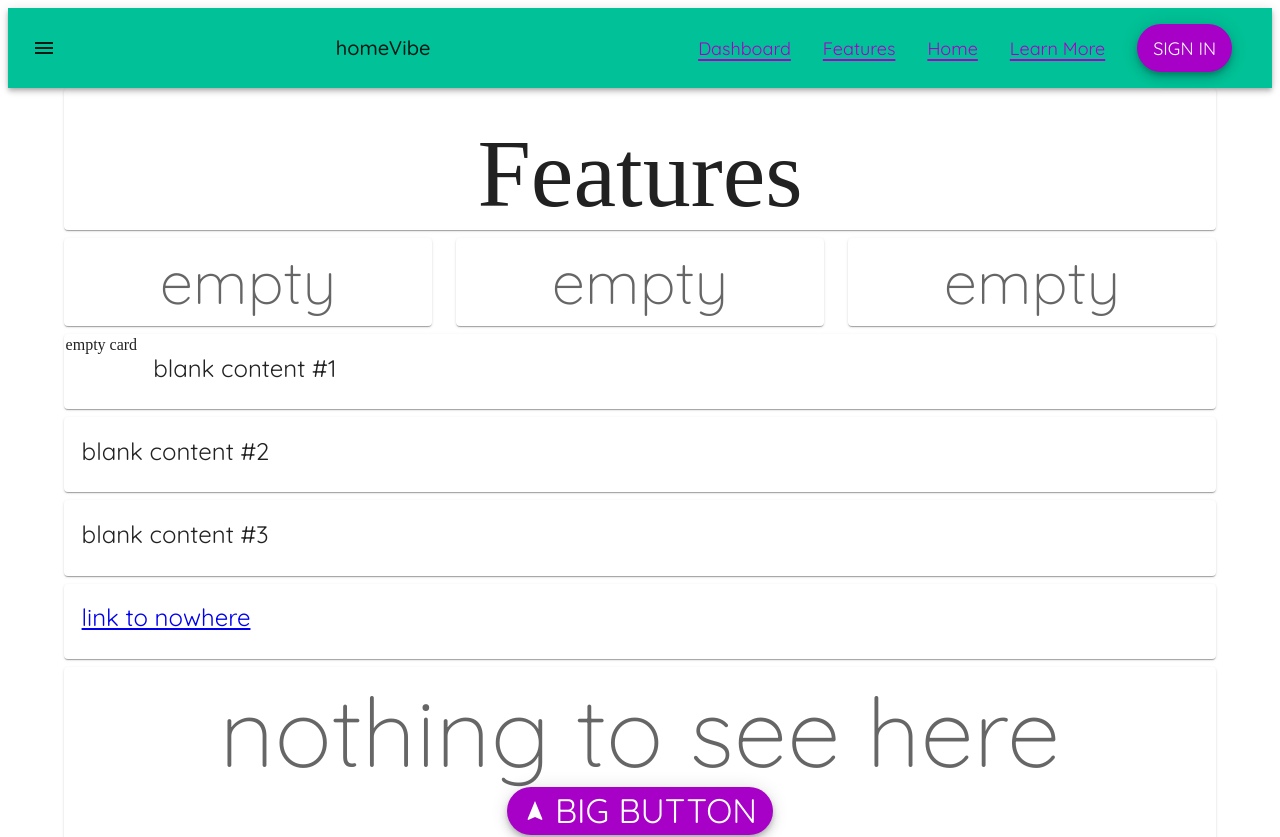
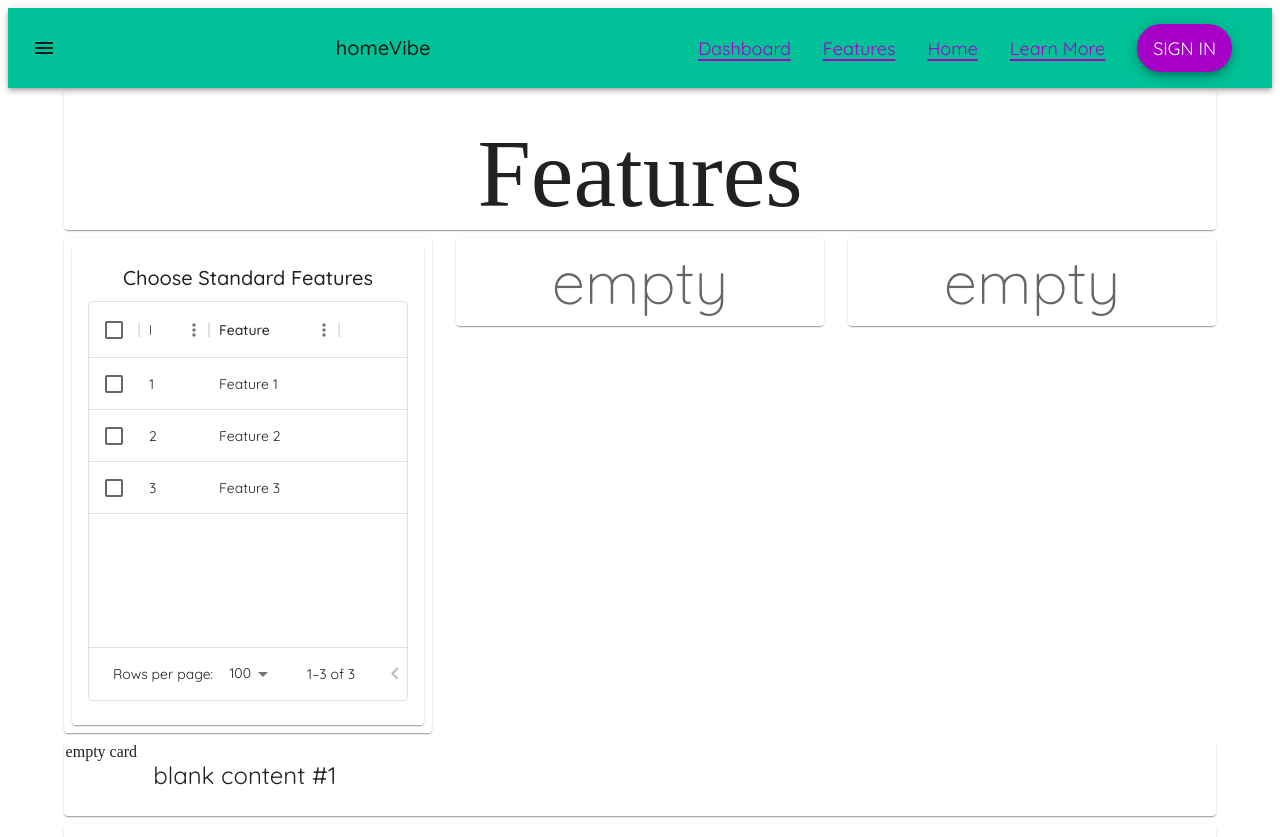
Before and after one commit to llthompson/homeVibe, a React (Create React App) app in the folder frontend/: page /Features in a window 1280 px wide. Shown: the top 837 px of the page. Built offline with nearby package versions, Linux system fonts and the light colour scheme; a web font is replaced by a local one.

Commit message:
add feature table 1

```diff
--- a/frontend/package.json
+++ b/frontend/package.json
@@ -11,6 +11,7 @@
     "@mui/icons-material": "^5.15.3",
     "@mui/material": "^5.15.3",
     "@mui/system": "^5.15.3",
+    "@mui/x-data-grid": "^6.18.7",
     "@testing-library/jest-dom": "^5.17.0",
     "@testing-library/react": "^13.4.0",
     "@testing-library/user-event": "^13.5.0",
--- a/frontend/src/App.tsx
+++ b/frontend/src/App.tsx
@@ -6,18 +6,18 @@ import { BrowserRouter } from 'react-router-dom'
 import Navigation from './components/Navigation'
 import { ThemeProvider } from '@mui/material/styles';
 import theme from './theme';
-import { Auth0Provider } from '@auth0/auth0-react';
+// import { Auth0Provider } from '@auth0/auth0-react';
 
 function App() {
 
   return (
-    <Auth0Provider
-        domain="{yourDomain}"
-        clientId="{yourClientId}"
-        authorizationParams={{
-          redirect_uri: window.location.origin
-        }}
-    >
+    // <Auth0Provider
+    //     domain="{yourDomain}"
+    //     clientId="{yourClientId}"
+    //     authorizationParams={{
+    //       redirect_uri: window.location.origin
+    //     }}
+    // >
 
     <ThemeProvider theme={theme}>
       <BrowserRouter>
@@ -26,7 +26,7 @@ function App() {
       </BrowserRouter>
     </ThemeProvider>
 
-    </Auth0Provider>
+    // </Auth0Provider>
   );
 }
 
--- a/frontend/src/components/Features.tsx
+++ b/frontend/src/components/Features.tsx
@@ -7,6 +7,23 @@ import Paper from '@mui/material/Paper';
 import Fab from '@mui/material/Fab';
 import NavigationIcon from '@mui/icons-material/Navigation';
 import { Link } from 'react-router-dom';
+import { DataGrid, GridColDef, GridValueGetterParams } from '@mui/x-data-grid';
+
+const fakeData = [
+    { id: 1, feature: 'Feature 1' },
+    { id: 2, feature: 'Feature 2' },
+    { id: 3, feature: 'Feature 3' },
+];
+
+const columns: GridColDef[] = [
+    { field: 'id', headerName: 'ID', width: 70 },
+    { field: 'feature', headerName: 'Feature', width: 130 },
+];
+
+const rows = fakeData.map((row) => ({
+    id: row.id,
+    feature: row.feature,
+}));
 
 
 const Item = styled(Paper)(({ theme }) => ({
@@ -34,7 +51,22 @@ const Features = () => {
                     </Card>
                 </Grid>
                 <Grid item xs={4} className='empty 1'>
-                    <Item><Typography variant="h2" style={{ flexGrow: '1' }}>empty</Typography></Item>
+                    <Item><Typography variant="h6" style={{ flexGrow: '1' }}><Card>
+                        <CardContent>
+                            <Typography variant="h6" gutterBottom>
+                                Choose Standard Features
+                            </Typography>
+                            <div style={{ height: 400, width: '100%' }}>
+                                <DataGrid
+                                    rows={rows}
+                                    columns={columns}
+                                    // pageSize={5}
+                                    checkboxSelection
+                                />
+                            </div>
+                        </CardContent>
+                    </Card>
+                    </Typography></Item>
                 </Grid>
                 <Grid item xs={4} className='empty 2'>
                     <Item><Typography variant="h2" style={{ flexGrow: '1' }}>empty</Typography></Item>
```
Also changed, not shown: 1 other file (tests, documents, lock files or other folders).
